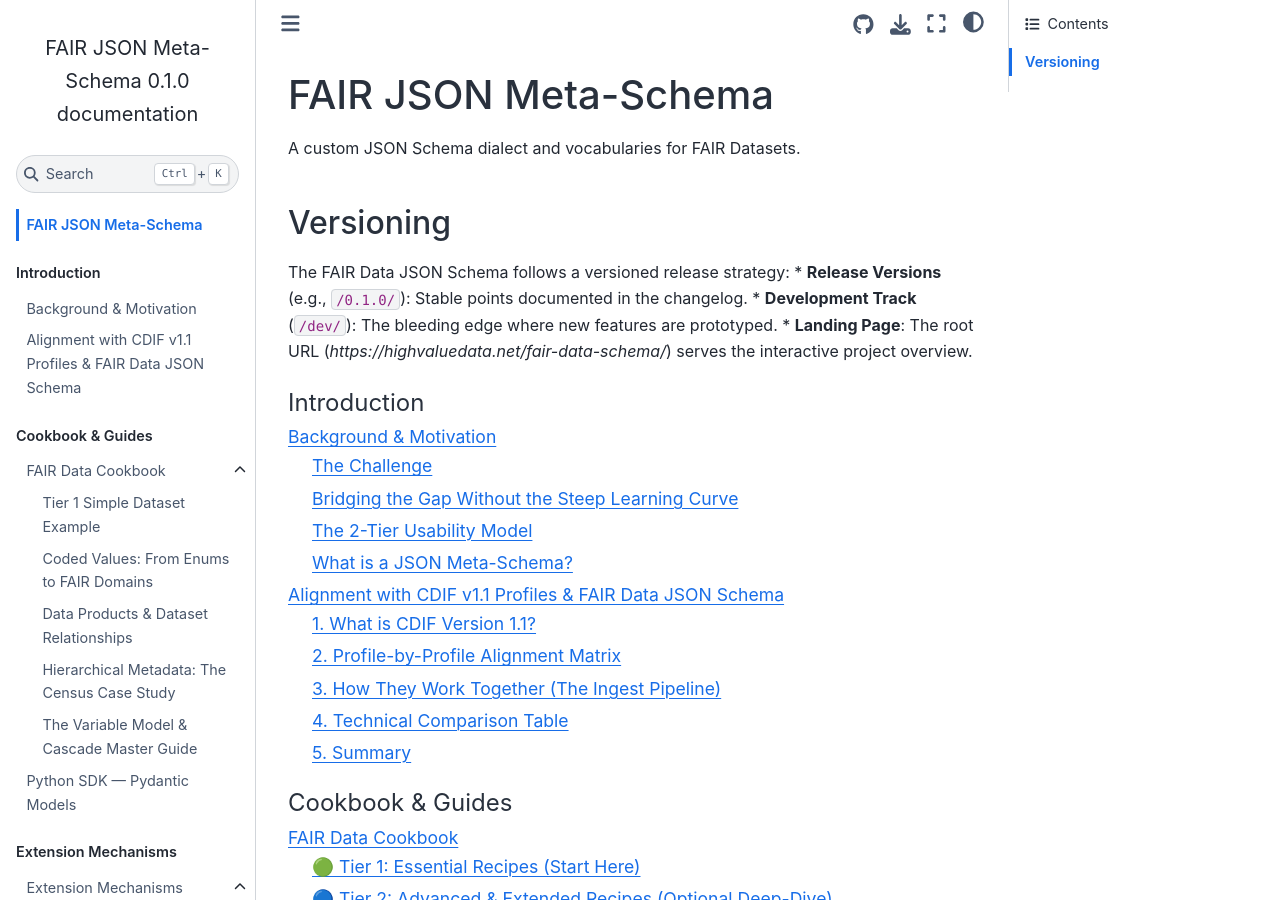
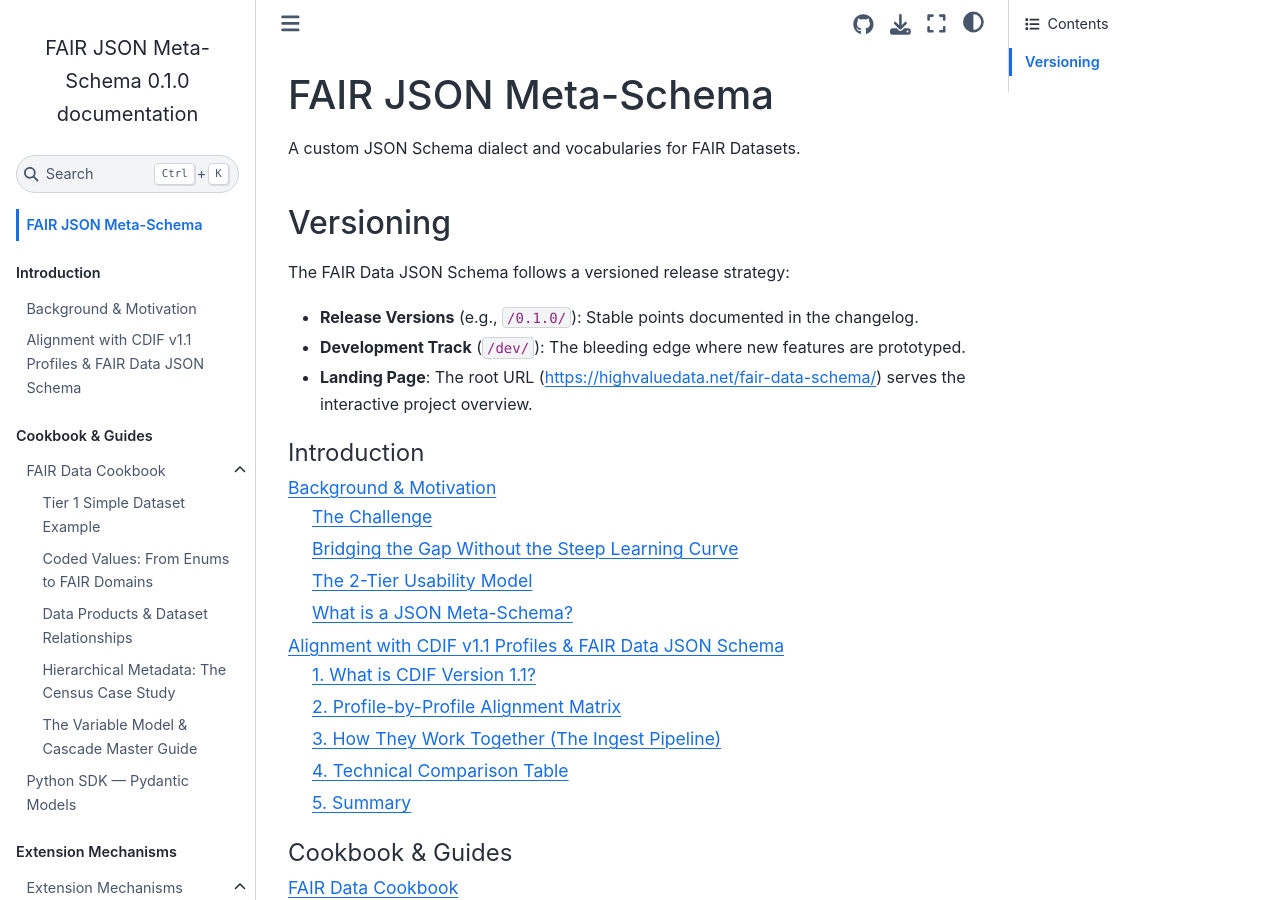
Before and after one commit to hvdnet/fair-data-schema, a Sphinx documentation site: the page built from docs/source/index.rst, in a window 1280 px wide and 900 px high. Built offline with Sphinx 7.4.7 and the Sphinx Book theme 1.1.4, drawn with Linux system fonts in a browser that asks for light colours.

```diff
--- a/docs/source/index.rst
+++ b/docs/source/index.rst
@@ -6,9 +6,10 @@ A custom JSON Schema dialect and vocabularies for FAIR Datasets.
 Versioning
 ----------
 The FAIR Data JSON Schema follows a versioned release strategy:
+
 * **Release Versions** (e.g., ``/0.1.0/``): Stable points documented in the changelog.
 * **Development Track** (``/dev/``): The bleeding edge where new features are prototyped.
-* **Landing Page**: The root URL (`https://highvaluedata.net/fair-data-schema/`) serves the interactive project overview.
+* **Landing Page**: The root URL (https://highvaluedata.net/fair-data-schema/) serves the interactive project overview.
 
 .. toctree::
    :maxdepth: 2
```
